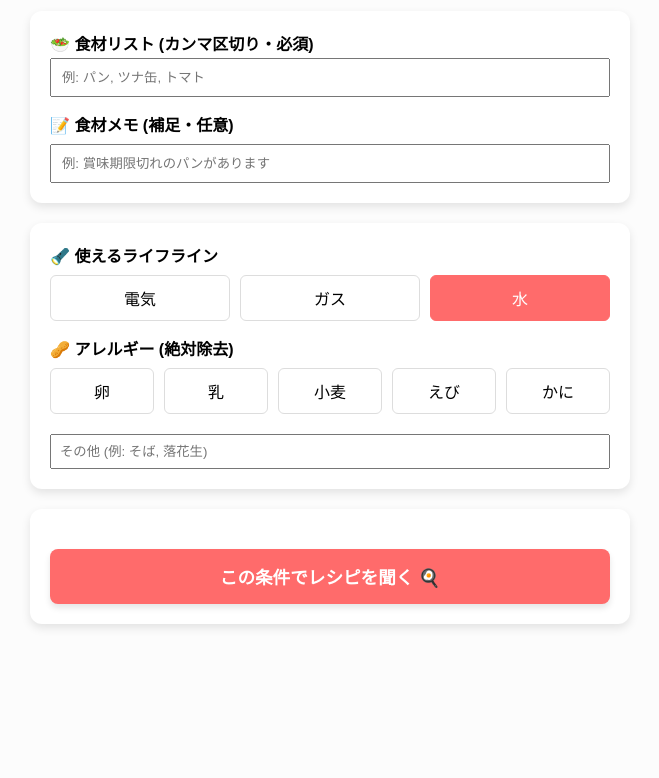
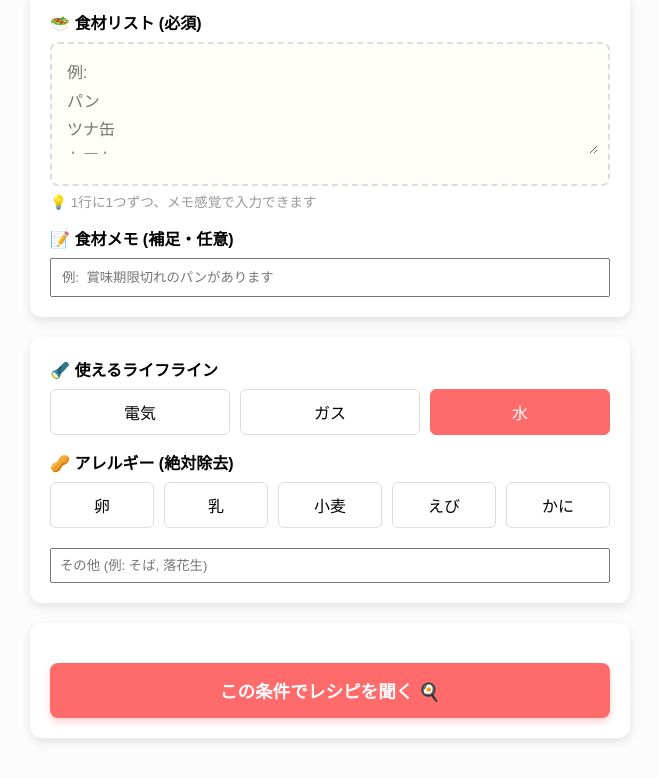
Before and after one commit to harua-962/safe-meal, a website: page public/index.html in a window 1280 px wide. Shown: the part 124-902 px from the top of the page, without its empty margins (310-969 px from the left). Before the commit the page ends 800 px from the top, so only its background shows below. Drawn offline with Linux system fonts and the light colour scheme.

Commit message:
食材入力のUIをメモ風に変更
Updated styles and structure for ingredient input and memo sections.

```diff
--- a/public/index.html
+++ b/public/index.html
@@ -1,4 +1,4 @@
-<!DOCTYPE html>
+<! DOCTYPE html>
 <html lang="ja">
 <head>
     <meta charset="UTF-8">
@@ -6,14 +6,53 @@
     <title>Safe Meal Vision</title>
     <style>
         body { font-family: sans-serif; max-width: 600px; margin: 0 auto; padding: 20px; background-color: #fcfcfc; }
-        h1 { color: #ff6b6b; text-align: center; }
+        h1 { color: #ff6b6b; text-align:  center; }
         .card { background: white; padding: 20px; border-radius: 12px; box-shadow: 0 4px 10px rgba(0,0,0,0.1); margin-bottom: 20px; }
         label { display: block; margin-bottom: 8px; font-weight: bold; }
 
         /* ボタン類のデザイン */
         .btn-group { display: flex; gap: 10px; flex-wrap: wrap; margin-bottom: 15px; }
-        .toggle-btn { flex: 1; padding: 10px; border: 1px solid #ddd; border-radius: 6px; background: #fff; cursor: pointer; text-align: center; }
+        .toggle-btn { flex: 1; padding:  10px; border: 1px solid #ddd; border-radius: 6px; background:  #fff; cursor: pointer; text-align: center; }
         .toggle-btn.active { background-color: #ff6b6b; color: white; border-color: #ff6b6b; }
+
+        /* 食材メモUIのスタイル */
+        .ingredients-memo-area {
+            border: 2px dashed #ddd;
+            border-radius:  8px;
+            padding:  10px;
+            min-height: 120px;
+            background-color: #fffef8;
+            position: relative;
+        }
+
+        .ingredients-memo-area textarea {
+            width: 100%;
+            min-height: 100px;
+            border: none;
+            background: transparent;
+            font-family: sans-serif;
+            font-size: 1em;
+            resize: vertical;
+            outline: none;
+            padding: 5px;
+            box-sizing: border-box;
+            line-height: 1.8;
+        }
+
+        .ingredients-memo-area:: before {
+            content: "📝";
+            position: absolute;
+            top: 10px;
+            right: 10px;
+            font-size: 1.5em;
+            opacity: 0.3;
+        }
+
+        .ingredient-hint {
+            font-size: 0.85em;
+            color: #999;
+            margin-top: 5px;
+        }
 
         /* 警告や結果表示 */
         .recipe-title { font-size: 1.4em; color: #333; border-bottom: 2px solid #ff6b6b; padding-bottom: 5px; margin-bottom: 10px; }
@@ -26,11 +65,18 @@
     <p style="text-align: center; font-size: 0.9em;">今ある食材を入力だけ。AIが安全なレシピを提案。</p>
 
     <div class="card">
-        <label style="margin-bottom: 0.2em;">🥗 食材リスト (カンマ区切り・必須)</label>
-        <input type="text" id="ingredientsInput" placeholder="例: パン, ツナ缶, トマト" style="width: 100%; padding: 10px; box-sizing: border-box;" required>
+        <label style="margin-bottom: 0.5em;">🥗 食材リスト (必須)</label>
+        <div class="ingredients-memo-area">
+            <textarea
+                id="ingredientsInput"
+                placeholder="例: &#10;パン&#10;ツナ缶&#10;トマト&#10;&#10;※1行に1つずつ自由に書いてください"
+                required
+            ></textarea>
+        </div>
+        <div class="ingredient-hint">💡 1行に1つずつ、メモ感覚で入力できます</div>
 
-        <label style="margin-top: 15px;">📝 食材メモ (補足・任意)</label>
-        <input type="text" id="ingredientsMemo" placeholder="例: 賞味期限切れのパンがあります" style="width: 100%; padding: 10px; box-sizing: border-box;">
+        <label style="margin-top:  15px;">📝 食材メモ (補足・任意)</label>
+        <input type="text" id="ingredientsMemo" placeholder="例:  賞味期限切れのパンがあります" style="width: 100%; padding:  10px; box-sizing:  border-box;">
     </div>
 
     <div class="card">
@@ -56,12 +102,12 @@
 
     <div class="card">
         <button id="analyze-btn"
-        style="width: 100%; padding: 15px; margin-top: 20px; background-color: #ff6b6b; color: white; border: none; border-radius: 8px; font-size: 1.1em; font-weight: bold; cursor: pointer; box-shadow: 0 4px 6px rgba(0,0,0,0.1);">
+        style="width:  100%; padding: 15px; margin-top: 20px; background-color: #ff6b6b; color: white; border: none; border-radius:  8px; font-size:  1.1em; font-weight: bold; cursor: pointer; box-shadow: 0 4px 6px rgba(255, 107, 107, 0.3);">
         この条件でレシピを聞く 🍳
         </button>
     </div>
 
-    <div id="loading" style="text-align: center; margin-top: 20px; display: none;">AIシェフが思考中...🍳</div>
+    <div id="loading" style="text-align: center; margin-top: 20px; display: none;">AIシェフが思考中... 🍳</div>
 
     <div class="card" id="resultCard" style="display: none;">
         <div class="warning">⚠️ AI生成レシピです。アレルギー情報は必ずご自身でも最終確認してください。</div>
```
